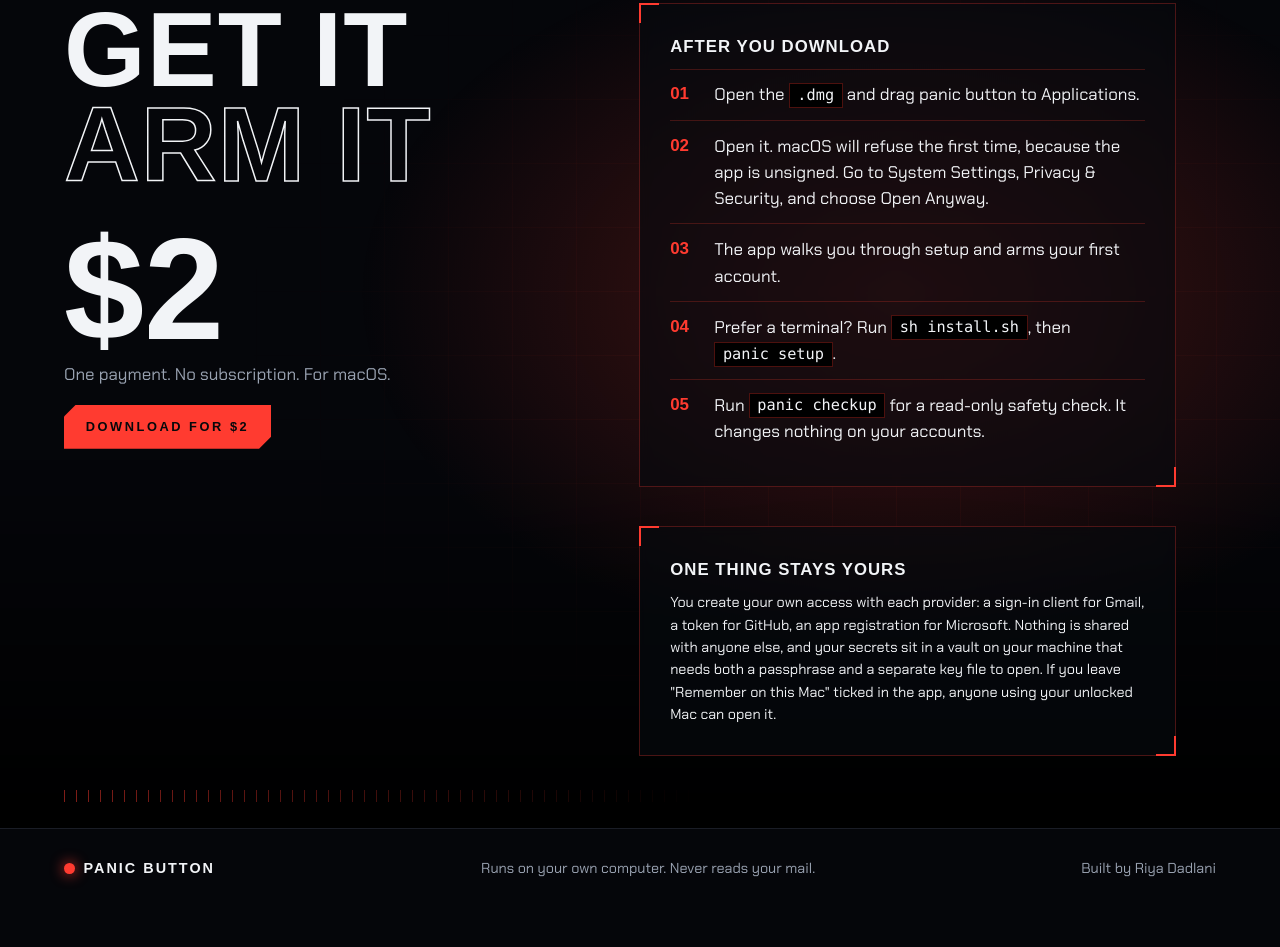
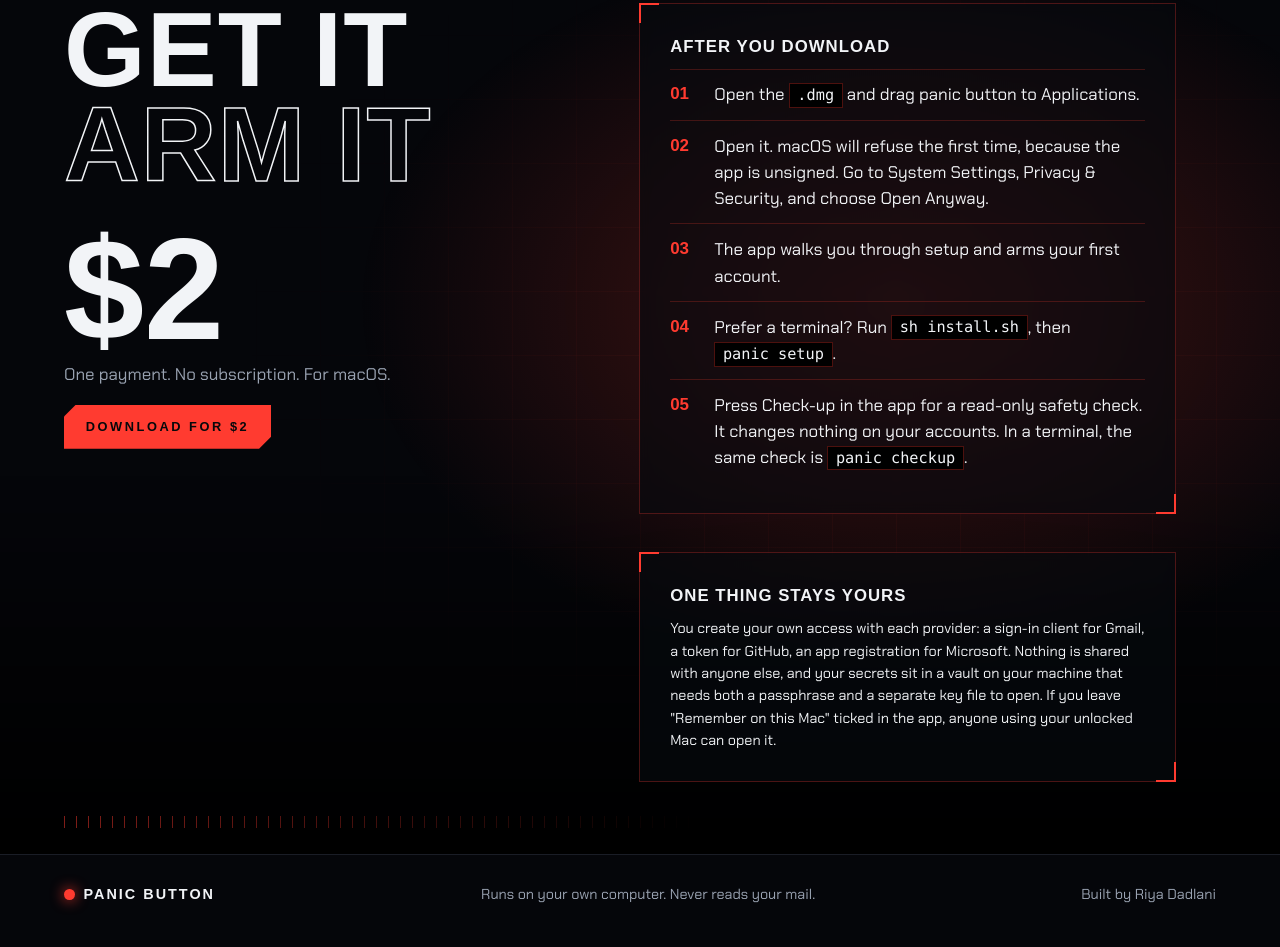
Before and after one commit to riyadadlani02/panic-button, a plain HTML site: page index.html in a window 1280 px wide. Shown: the part 4848-5795 px from the top of the page. Before the commit the page ends 5771 px from the top, so only its background shows below. Drawn offline with Linux system fonts and the light colour scheme; a web font is replaced by a local one.

```diff
--- a/index.html
+++ b/index.html
@@ -261,7 +261,7 @@ footer { padding:28px var(--pad) 44px; display:flex; flex-wrap:wrap; gap:10px 30
           <li><span>Open it. macOS will refuse the first time, because the app is unsigned. Go to System Settings, Privacy &amp; Security, and choose Open Anyway.</span></li>
           <li><span>The app walks you through setup and arms your first account.</span></li>
           <li><span>Prefer a terminal? Run <code>sh install.sh</code>, then <code>panic setup</code>.</span></li>
-          <li><span>Run <code>panic checkup</code> for a read-only safety check. It changes nothing on your accounts.</span></li>
+          <li><span>Press Check-up in the app for a read-only safety check. It changes nothing on your accounts. In a terminal, the same check is <code>panic checkup</code>.</span></li>
         </ol>
       </div>
       <div class="hud">
```
